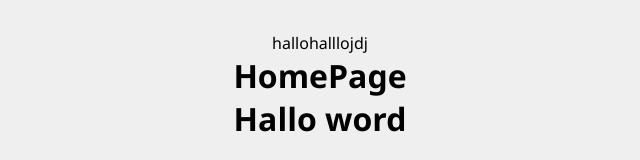
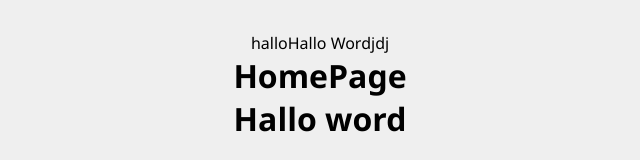
Before and after one commit to HannaFarha/Book-Store-app, a React (Vite) app: page / in a window 1280 px wide. Shown: the top 160 px of the page, without its empty margins (320-960 px from the left). Built offline with nearby package versions, Linux system fonts and the light colour scheme.

Commit message:
master branch

```diff
--- a/src/components/header/HeaderMiddle.jsx
+++ b/src/components/header/HeaderMiddle.jsx
@@ -1,5 +1,5 @@
 const HeaderMiddle = () => {
-    return ( <>halllo</> );
+    return ( <>Hallo Word</> );
 }
 
 export default HeaderMiddle;
```
